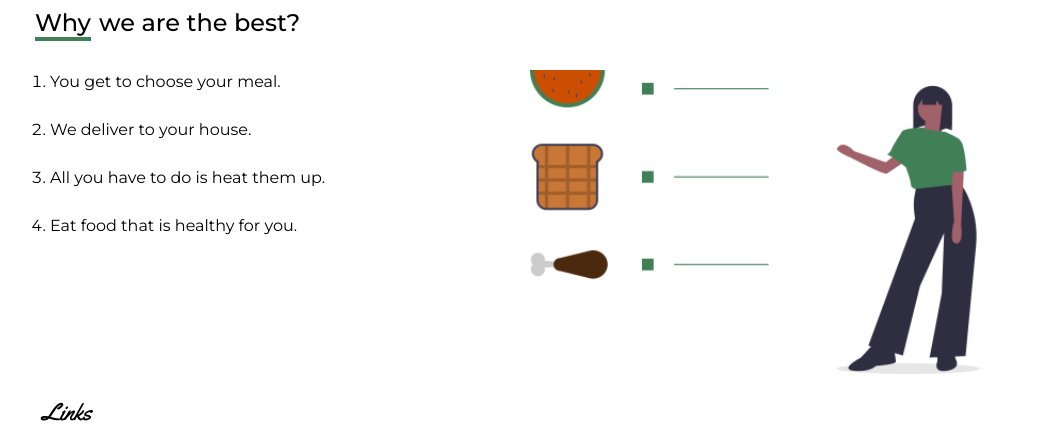
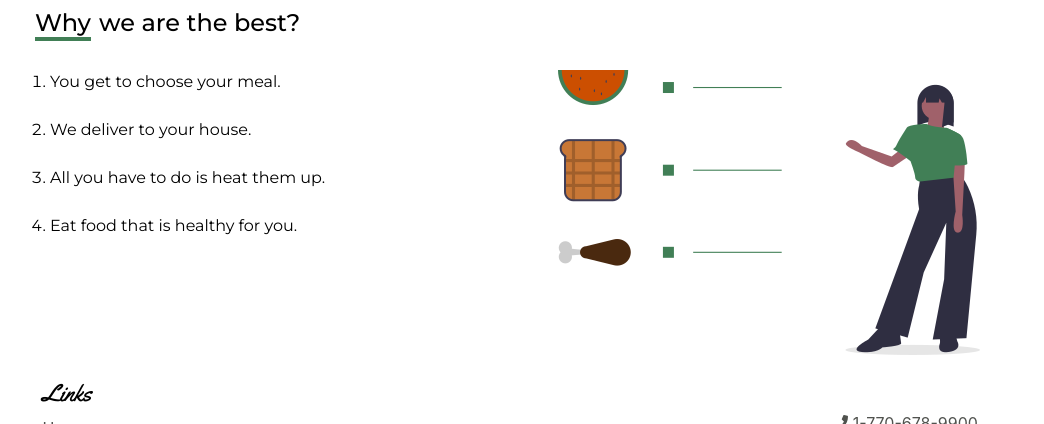
Before and after one commit to Blaine137/SwiftFoods-Express-React-MongoDB, a React (Create React App) app in the folder client/: page / in a window 1280 px wide. Shown: the part 900-1324 px from the top of the page, without its empty margins (125-1169 px from the left). Built offline with nearby package versions, Linux system fonts and the light colour scheme; no server answers.

Commit message:
fixed width on subscribe form

```diff
--- a/client/src/components/SubscribeForm/SubscribeForm.scss
+++ b/client/src/components/SubscribeForm/SubscribeForm.scss
@@ -7,7 +7,7 @@ p{
 }
 
 .react-reveal{
-  min-width: 100% !important;
+  min-width: 75% !important;
 }
 
 form{
```
